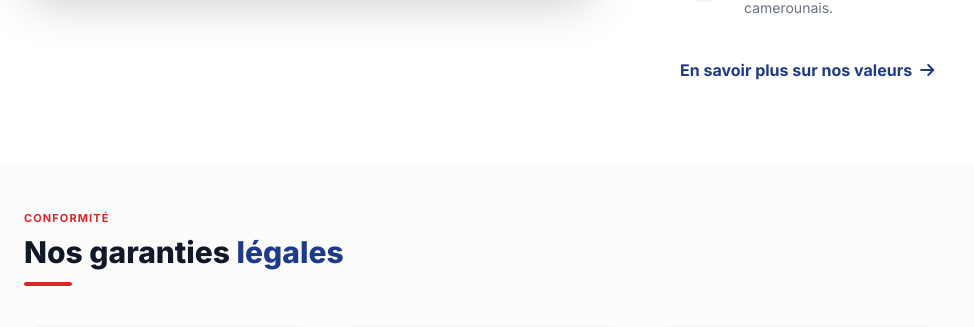
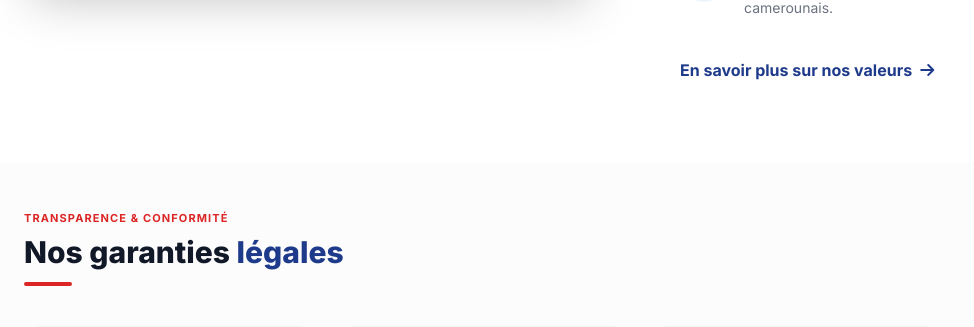
Before and after one commit to stevecopal/eaupourtous, a Django app: page /fr/ in a window 1280 px wide. Shown: the part 1427-1754 px from the top of the page, without its empty margins (0-974 px from the left). Run offline with Django 5.2, Linux system fonts and the light colour scheme; data comes from the database, SQL or seed files in the repository; data that the repository does not hold is empty; parts of the project's set-up code (start-up, migrations or seed data) failed here and were passed over; some libraries are stand-ins or nearby versions.

Commit message:
traduction

```diff
--- a/eau/templates/index.html
+++ b/eau/templates/index.html
@@ -98,7 +98,7 @@
 
         <div class="max-w-3xl mb-10 fade-up">
             <h2 class="text-brand-red font-bold uppercase tracking-widest text-[11px] mb-2">
-                {% trans "Conformité" %}
+                {% trans "Transparence & Conformité" %}
             </h2>
             <h3 class="text-3xl font-black text-gray-900">
                 {% trans "Nos garanties" %} <span class="text-brand-blue">{% trans "légales" %}</span>
```
Also changed, not shown: locale/en/LC_MESSAGES/django.po.
